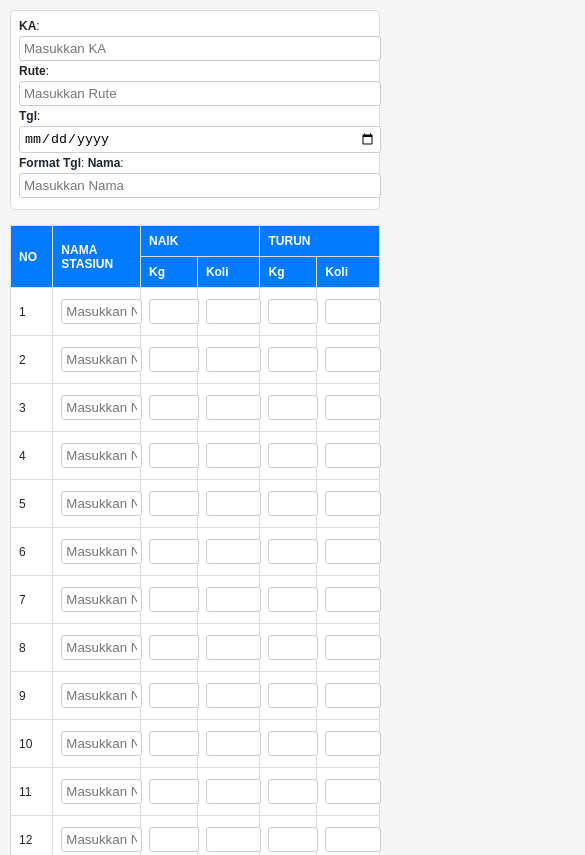
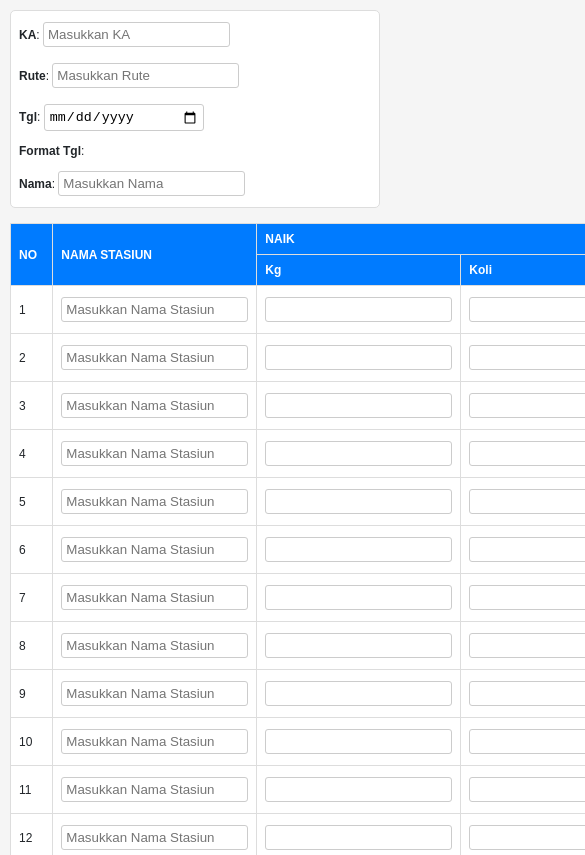
Before and after one commit to ToMS-pro/pwl, a plain HTML site: page index.html in a window 390 px wide. Shown: the top 855 px of the page, 585 px wide, since content can reach past the window. Drawn offline with Linux system fonts and the light colour scheme.

Commit message:
Update index.html

```diff
--- a/index.html
+++ b/index.html
@@ -20,6 +20,9 @@
             background-color: #FFFFFF; /* Putih */
             border: 1px solid #ddd;
             border-radius: 5px;
+            display: flex; /* Menggunakan flexbox */
+            flex-wrap: wrap; /* Memungkinkan elemen dibungkus */
+            gap: 10px; /* Menambahkan jarak antar elemen */
         }
 
         input[type="text"],
@@ -28,12 +31,12 @@
             padding: 4px; /* Mengurangi padding */
             border: 1px solid #ccc;
             border-radius: 3px;
-            width: 100%; /* Mengubah lebar menjadi 100% untuk responsif */
+            flex: 1; /* Elemen input mengisi ruang yang tersedia */
+            min-width: 150px; /* Lebar minimum untuk input */
             margin: 3px 0; /* Mengurangi margin */
         }
 
         button {
-            margin-top: 15px; /* Mengurangi margin */
             padding: 8px 12px; /* Mengurangi padding */
             background-color: #007BFF; /* Biru Laut */
             color: white;
@@ -42,6 +45,7 @@
             cursor: pointer;
             font-size: 14px; /* Ukuran font tombol */
             width: 100%; /* Tombol juga mengisi lebar penuh */
+            margin-top: 10px; /* Mengatur jarak atas tombol */
         }
 
         button:hover {
@@ -86,6 +90,11 @@
 
             th, td {
                 font-size: 12px; /* Mengurangi ukuran font tabel untuk mobile */
+            }
+
+            div {
+                flex-direction: column; /* Menyusun elemen dalam kolom untuk mobile */
+                align-items: stretch; /* Mengatur elemen mengisi lebar */
             }
         }
     </style>
@@ -205,9 +214,7 @@
             const tanggal = document.getElementById("tanggal_input").value;
             const nama = document.getElementById("nama_input").value;
 
-            const formattedDate = new Date(tanggal).toLocaleDateString('id-ID'); // Format tanggal
-            const fileName = `${ka}_${rute}_${formattedDate}_${nama}.xlsx`.replace(/[^a-zA-Z0-9_-]/g, '_'); // Mengganti karakter yang tidak valid
-
+            const fileName = `${ka}_${rute}_${tanggal}_${nama}.xlsx`.replace(/\s+/g, '_'); // Mengganti spasi dengan underscore
             let table = document.querySelector("table");
             let wb = XLSX.utils.table_to_book(table, { sheet: "Sheet1" });
 
@@ -232,5 +239,6 @@
             location.reload(); // Reload halaman setelah reset
         }
     </script>
+
 </body>
 </html>
```
